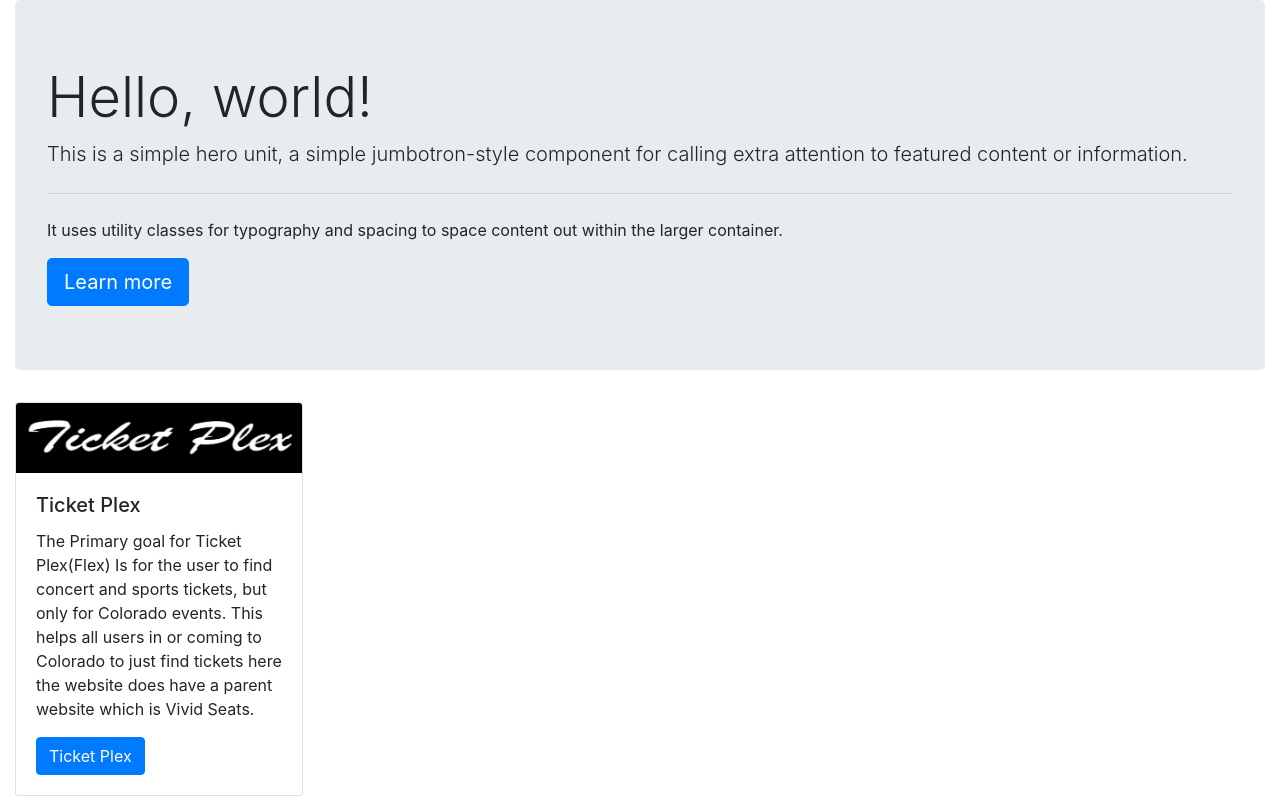
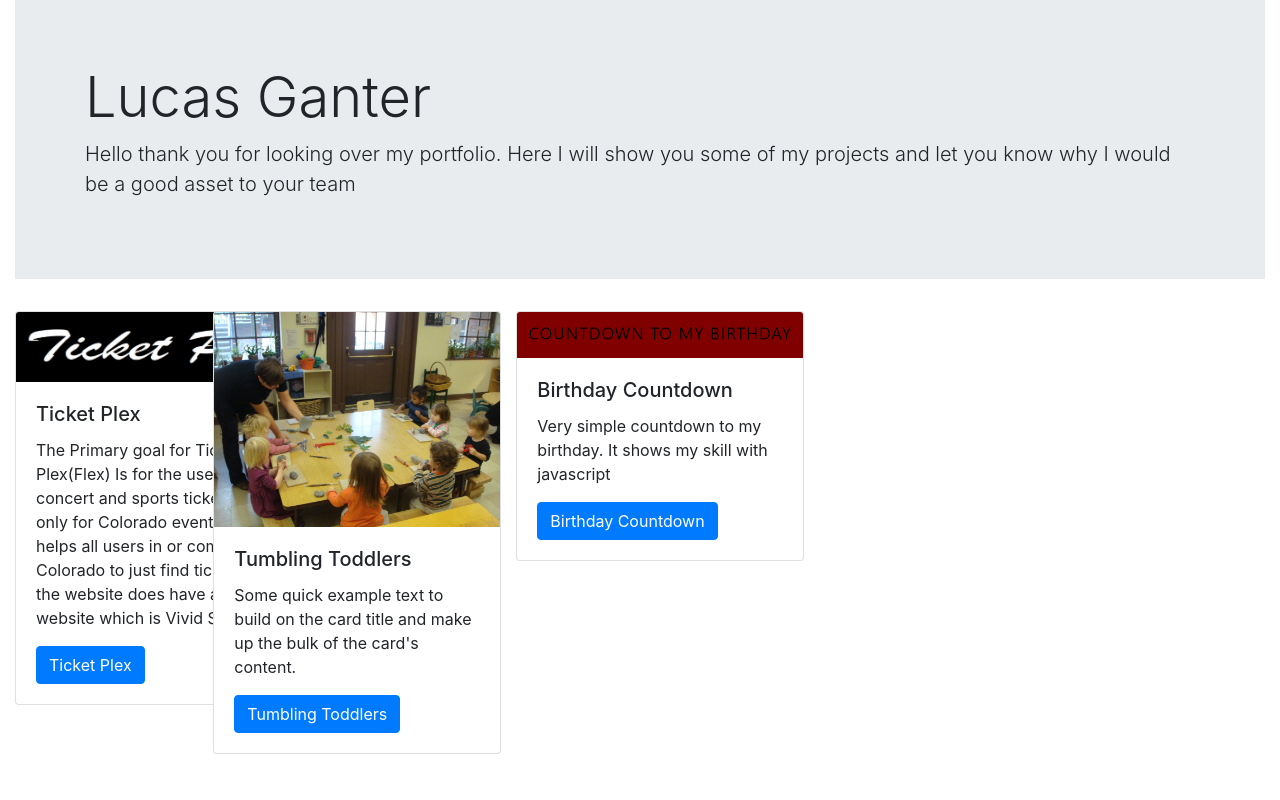
Before and after one commit to Luke3G/portfolio, a plain HTML site: page index.html in a window 1280 px wide. Drawn offline with nearby package versions, Linux system fonts and the light colour scheme; a web font is replaced by a local one.

Commit message:
added three projects to html

```diff
--- a/index.html
+++ b/index.html
@@ -24,19 +24,17 @@
     <div class="container-fluid">
         <div class="row">
             <div class="col-md-12">
-                <div class="jumbotron">
-                    <h1 class="display-4">Hello, world!</h1>
-                    <p class="lead">This is a simple hero unit, a simple jumbotron-style component for calling extra
-                        attention to featured content or information.</p>
-                    <hr class="my-4">
-                    <p>It uses utility classes for typography and spacing to space content out within the larger
-                        container.</p>
-                    <a class="btn btn-primary btn-lg" href="#" role="button">Learn more</a>
+                <div class="jumbotron jumbotron-fluid">
+                    <div class="container">
+                        <h1 class="display-4">Lucas Ganter</h1>
+                        <p class="lead">Hello thank you for looking over my portfolio. Here I will show you some of my
+                            projects and let you know why I would be a good asset to your team</p>
+                    </div>
                 </div>
             </div>
         </div>
         <div class="row">
-            <div class="col-md-3">
+            <div class="col-md-2">
                 <div class="card" style="width: 18rem;">
                     <img src="Clip For Ticket Plex.PNG" class="card-img-top" alt="Ticket Plex">
                     <div class="card-body">
@@ -48,6 +46,27 @@
                     </div>
                 </div>
             </div>
+            <div class="row">
+                <div class="col-md-3">
+                    <div class="card" style="width: 18rem;">
+                        <img src="Clip for Tumbling Toddlers.jpg" class="card-img-top" alt="Tumbling Toddlers">
+                        <div class="card-body">
+                          <h5 class="card-title">Tumbling Toddlers</h5>
+                          <p class="card-text">Some quick example text to build on the card title and make up the bulk of the card's content.</p>
+                          <a href="https://luke3g.github.io/Tumbling_Toddlers/" class="btn btn-primary">Tumbling Toddlers</a>
+                        </div>
+                      </div>
+                </div>
+            </div>
+            <div class="col-md-5">
+                <div class="card" style="width: 18rem;">
+                    <img src="Clip for holiday countdown.PNG" class="card-img-top" alt="Holiday countdown">
+                    <div class="card-body">
+                      <h5 class="card-title">Birthday Countdown</h5>
+                      <p class="card-text">Very simple countdown to my birthday. It shows my skill with javascript</p>
+                      <a href="https://luke3g.github.io/holiday-countdown/" class="btn btn-primary">Birthday Countdown</a>
+                    </div>
+            </div>
         </div>
     </div>
 </body>
```
Also changed, not shown: Clip for Tumbling Toddlers.jpg (added), Clip for holiday countdown.PNG (added).
